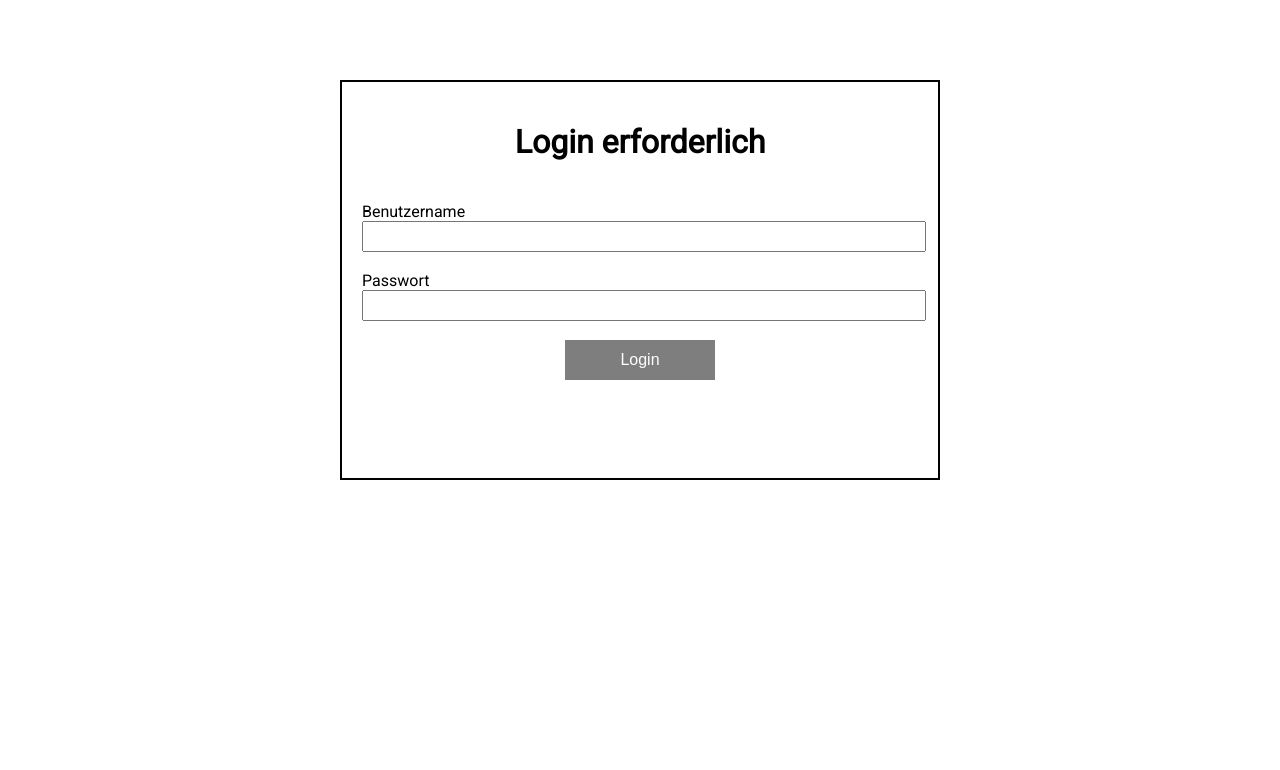
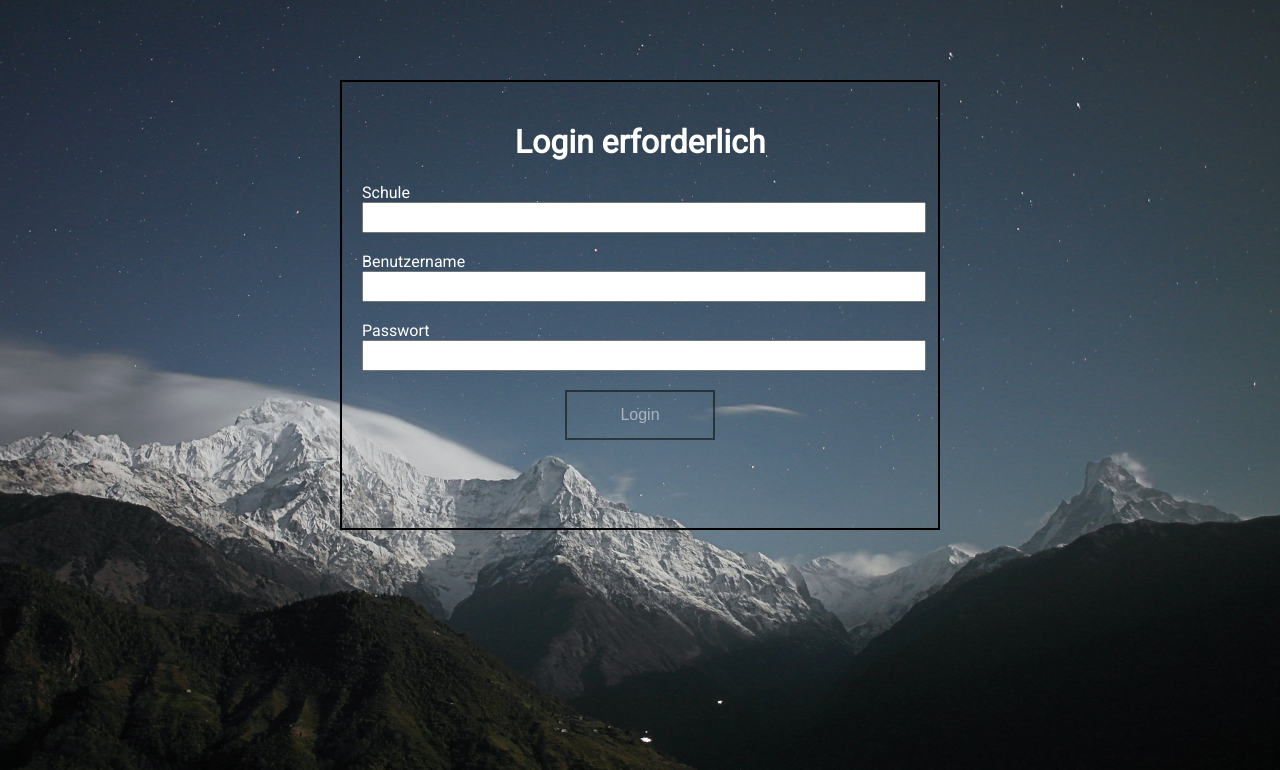
Before and after one commit to DatenParty/AbsenceManager, a PHP site: page / in a window 1280 px wide. Shown: the top 770 px of the page. Run offline with PHP 8.4, Linux system fonts and the light colour scheme; some libraries are stand-ins or nearby versions.

Commit message:
Anfang des Logins

```diff
--- a/Website/index.html
+++ b/Website/index.php
@@ -34,6 +34,9 @@
         <style>
             body {
                 font-family: Roboto;
+                background: url("img/background.jpg");
+                background-size: cover;
+                color: white;
             }
 
             .center {
@@ -47,7 +50,7 @@
             .content {
                 border: solid 2px black;
                 width: 600px;
-                height: 400px;
+                height: 450px;
                 box-sizing: border-box;
                 padding: 20px;
                 margin: 10vh auto;
@@ -60,17 +63,17 @@
 
             input[type='submit'] {
                 width: 150px;
-                height: 40px;
-                background-color: black;
+                height: 50px;
+                background-color: transparent;
                 color: white;
-                cursor: pointer;
                 font-size: 12pt;
                 transition: 0.3s;
-                border: none;
+                border: 2px solid black;
             }
 
             .enabled input[type='submit']:hover {
-                box-shadow: 5px 5px 10px #888;
+                background-color: black;
+                cursor: pointer;
             }
         </style>
 	</head>
@@ -79,8 +82,10 @@
             <h1 class="center">
                 Login erforderlich
             </h1>
-            <br>
             <form method="post" action="login.php">
+                <label for="school">Schule</label>
+                <input type="text" id="school" name="school">
+                <br><br>
                 <label for="username">Benutzername</label>
                 <input type="text" id="username" name="username">
                 <br><br>
--- /dev/null
+++ b/Website/login.json
@@ -0,0 +1 @@
+[{"Christianeum": [{}]}, {"Gymnasium JH": [{"name": "Collin Alpert", "username": "collinalpert", "password": "test123", "status": "teacher"}, {"name": "Malte Schink", "username": "maschini", "password": "test123"}]}]
```
Also changed, not shown: Website/img/background.jpg (added).
